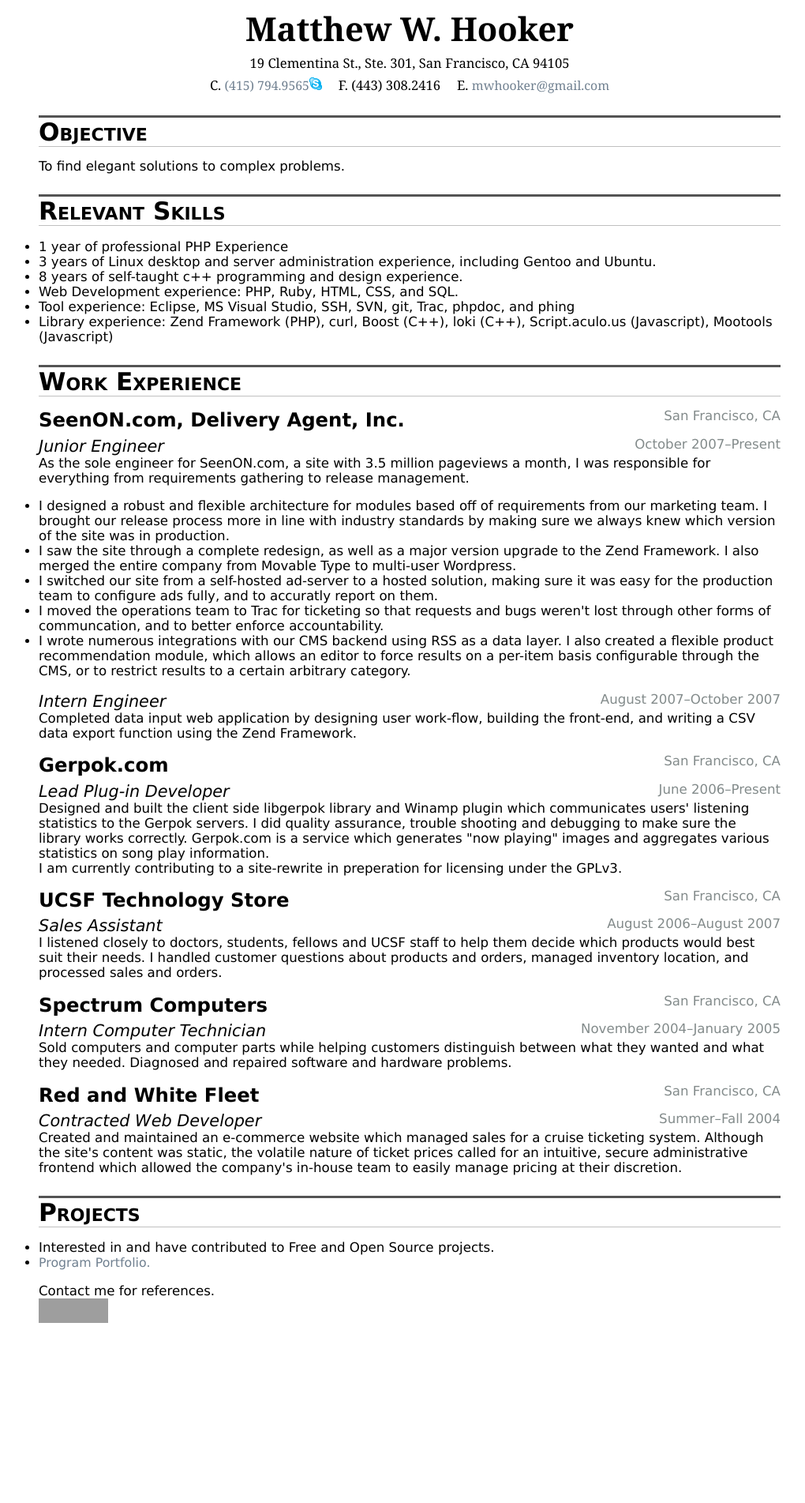
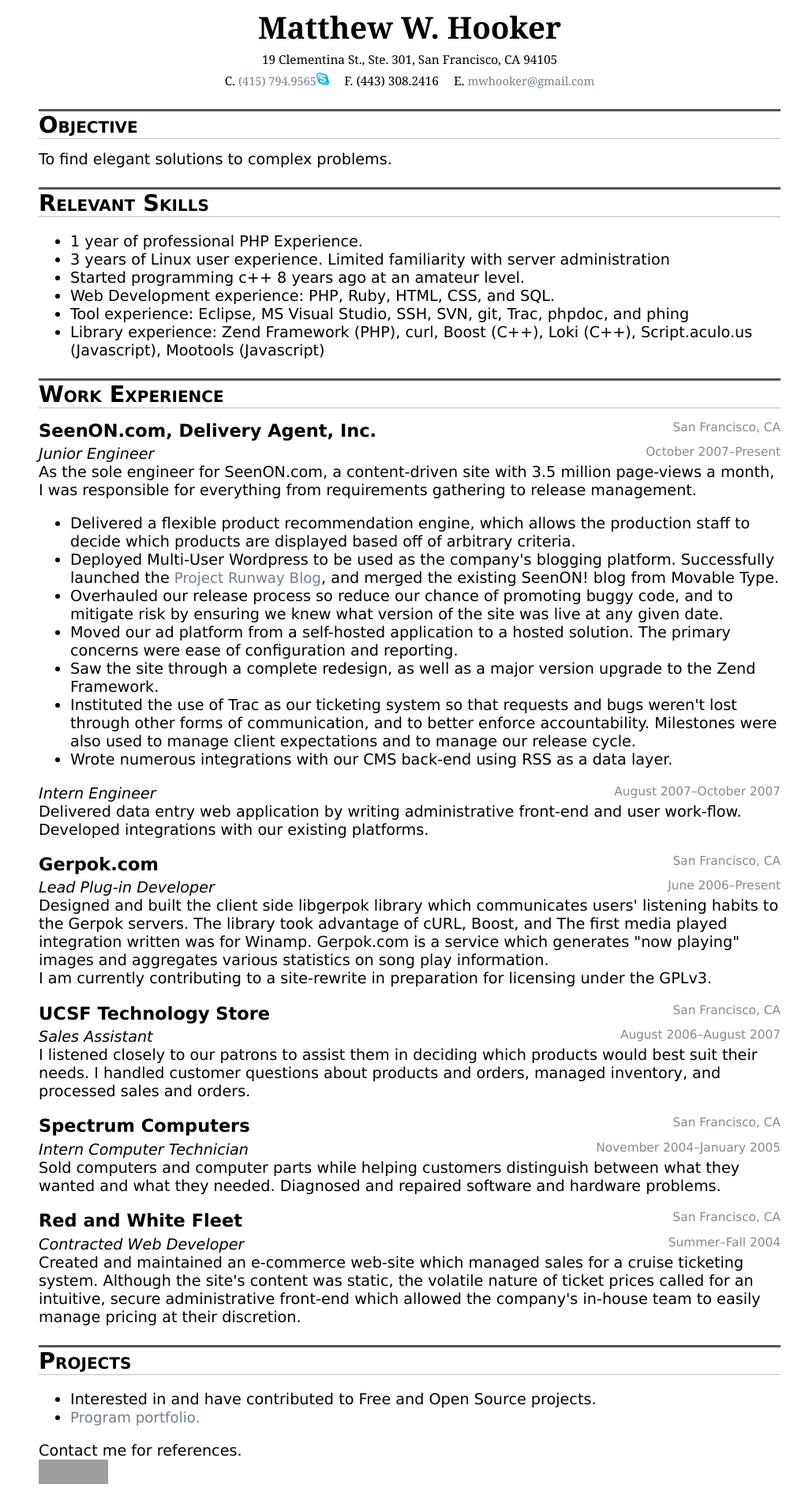
Before and after one commit to mwhooker/mwhooker.net, a PHP site: page /resume.html in a window 1280 px wide. Shown: the whole page at 79% size, without its empty margins (121-1141 px from the left). Before the commit the page ends 1675 px from the top, so only its background shows below. Run offline with PHP 8.4, Linux system fonts and the light colour scheme; some libraries are stand-ins or nearby versions; grey boxes are pictures that could not be loaded.

Commit message:
many style and content changes

```diff
--- a/resume.html
+++ b/resume.html
@@ -33,189 +33,185 @@ media="print" />
 <span id="contact">19 Clementina St., Ste. 301,
 San Francisco, CA 94105<br />
 
-<span style="margin: 0 0.5em 0 0.5em">C. <a href="skype:+14157949565?call" onclick="return skypeCheck();">
+<span class="title_info">C. <a href="skype:+14157949565?call" onclick="return skypeCheck();">
 (415) 794.9565</a><img class="noprint" src="img/SkypeBlue_16x16.png" /></span>
-<span style="margin: 0 0.5em 0 0.5em">F. (443) 308.2416</span>
-<span style="margin: 0 0.5em 0 0.5em">E. <a href="mailto:mwhooker@gmail.com">mwhooker@gmail.com</a></span>
+<span class="title_info">F. (443) 308.2416</span>
+<span class="title_info">E. <a href="mailto:mwhooker@gmail.com">mwhooker@gmail.com</a></span>
 </span>
 
 <br />
 </div>
 
+<div class="objective">
 <h2>Objective</h2>
+<div class="item">
+<p>To find elegant solutions to complex problems.</p>
+</div></div>
 
-<p class="section item small">To find elegant solutions to complex problems.</p>
+<div class="r_skills">
+<h2>Relevant Skills</h2>
+<div class="item">
+<ul>
+<li>1 year of professional PHP Experience.</li>
+<li>3 years of Linux user experience. Limited familiarity with server administration </li>
 
-<h2>Relevant Skills</h2>
-
-<ul class="small">
-<li>1 year of professional PHP Experience</li>
-<li>3 years of Linux desktop and server administration experience,
-including Gentoo and Ubuntu.</li>
-
-<li>8 years of self-taught c++ programming and design
-experience.</li>
+<li>Started programming c++ 8 years ago at an amateur level.</li>
 
 <li>Web Development experience: PHP, Ruby, HTML, CSS, and SQL.</li>
 
 <li>Tool experience: Eclipse, MS Visual Studio, SSH, SVN, git,
 Trac, phpdoc, and phing</li>
 
-<li>Library experience: Zend Framework (PHP), curl, Boost (C++), loki (C++), Script.aculo.us (Javascript), Mootools (Javascript)</li>
+<li>Library experience: Zend Framework (PHP), curl, Boost (C++), Loki (C++),
+Script.aculo.us (Javascript), Mootools (Javascript)</li>
 </ul>
+</div>
+</div>
 
 <div id="experience">
 <a name="w_exp"></a>
 <h2>Work Experience</h2>
 
-<div class="item jobitem">
+<div class="jobitem">
 <a name="da"></a>
 
-<div class="small location">San Francisco, CA</div>
+<div class="job_meta">San Francisco, CA</div>
 <h3>SeenON.com, Delivery Agent, Inc.</h3>
 
-<div class="role">
+<div class="roles">
 <div class="jobdetails">
-<span class="small when">October 2007–Present</span>
+<span class=" job_meta">October 2007–Present</span>
 <h4>Junior Engineer</h4>
 </div>
-<div class="roledesc small" id="roledesc-da">
+<div class="roledesc " id="roledesc-da">
 <p>
-As the sole engineer for SeenON.com, a site with 3.5 million pageviews a month,
-I was responsible for everything from
-requirements gathering to release management.
+As the sole engineer for SeenON.com, a content-driven site with 3.5 million page-views a month,
+I was responsible for everything from requirements gathering to release management.
 </p>
-<ul class="elegant">
-<li>
-I designed a robust and flexible architecture for modules based off of requirements from our marketing team.
-I brought our release process more in line with industry standards
-by making sure we always knew which version of the site was in production.
-</li>
-<li>
-I saw the site through a complete redesign, as well as a major version upgrade to the Zend Framework.
-I also merged the entire company from Movable Type to multi-user Wordpress.
-</li>
-<li>
-I switched our site from a self-hosted ad-server to a hosted solution,
-making sure it was easy for the production team to configure ads fully,
-and to accuratly report on them.
-</li>
-<li>
-I moved the operations team to Trac for ticketing so that requests and bugs weren't lost
-through other forms of communcation, and to better enforce accountability.
-</li>
-<li>
-I wrote numerous integrations with our CMS backend using RSS as a data layer.
-I also created a flexible product recommendation module, which allows an editor to
-force results on a per-item basis configurable through the CMS, or to restrict results
-to a certain arbitrary category.
-</li>
+<!-- <li>I designed a robust and flexible architecture for
+modules based off of requirements from our marketing team.</li> -->
+<ul>
+<li>Delivered a flexible product recommendation engine, which allows the production staff to
+decide which products are displayed based off of arbitrary criteria.</li>
+<li>Deployed Multi-User Wordpress to be used as the company's blogging platform. Successfully
+launched the <a href="http://projectrunway.blog.seenon.com">Project Runway Blog</a>,
+and merged the existing SeenON! blog from Movable Type.</li>
+<li>Overhauled our release process so reduce our chance of promoting buggy code, and to mitigate risk by
+ensuring we knew what version of the site was live at any given date.</li>
+<li>Moved our ad platform from a self-hosted application to a hosted solution. The primary
+concerns were ease of configuration and reporting.</li>
+<li>Saw the site through a complete redesign, as well as a major version upgrade to the Zend Framework.</li>
+<li>Instituted the use of Trac as our ticketing system so that requests and bugs weren't lost
+through other forms of communication, and to better enforce accountability. Milestones were also
+used to manage client expectations and to manage our release cycle.</li>
+<li>Wrote numerous integrations with our CMS back-end using RSS as a data layer.</li>
 </ul>
 </div>
 
-<div class="role">
 <div class="jobdetails">
-<span class="small when">August 2007–October 2007 </span>
+<span class=" job_meta">August 2007–October 2007 </span>
 <h4>Intern Engineer</h4>
 
 </div>
-<p class="roledesc small" id="roledesc-da-intern">
-Completed data input web application by designing user work-flow,
-building the front-end, and writing a CSV data export function using the Zend Framework.
-</p>
-</div>
+<p class="roledesc " id="roledesc-da-intern">
+Delivered data entry web application by writing administrative front-end and user work-flow.
+Developed integrations with our existing platforms.</p>
 </div>
 </div>
 
-<div class="item jobitem">
+<div class="jobitem">
 <a name="gerpok"></a>
-<span class="small location">San Francisco, CA</span>
+ <span class=" job_meta">San Francisco, CA</span>
 <h3>Gerpok.com</h3>
 
-<div class="role">
+<div class="roles">
 <div class="jobdetails">
-<span class="small when">June 2006–Present</span>
+<span class=" job_meta">June 2006–Present</span>
 <h4>Lead Plug-in Developer</h4>
 </div>
 
-<p class="roledesc small" id="roledesc-gerpok">
-Designed and built the client side libgerpok
-library and Winamp plugin which communicates users' listening
-statistics to the Gerpok servers. I did quality assurance, trouble
-shooting and debugging to make sure the library works correctly.
+<p class="roledesc " id="roledesc-gerpok">
+Designed and built the client side libgerpok library which communicates users' listening
+habits to the Gerpok servers. The library took advantage of cURL, Boost, and
+The first media played integration written was for Winamp.
 Gerpok.com is a service which generates "now playing" images and
 aggregates various statistics on song play information.<br />
-I am currently contributing to a site-rewrite in preperation for
+I am currently contributing to a site-rewrite in preparation for
 licensing under the GPLv3.</p>
 </div>
 </div>
 
 
-<div class="item jobitem">
+<div class="jobitem">
 <a name="techstore"></a>
-<span class="small location">San Francisco, CA</span>
+<span class=" job_meta">San Francisco, CA</span>
 <h3>UCSF Technology Store</h3>
 
-<div class="role">
+<div class="roles">
 <div class="jobdetails">
-<span class="small when">August 2006–August 2007</span>
+<span class=" job_meta">August 2006–August 2007</span>
 <h4>Sales Assistant</h4>
 </div>
 
-<p class="roledesc small" id="roledesc-ucsf">
-I listened closely to doctors, students, fellows and UCSF staff to help them decide which products would best suit their needs.
+<p class="roledesc " id="roledesc-ucsf">
+I listened closely to our patrons to assist them in deciding which products would best suit their needs.
 I handled customer questions about products and orders, managed
-inventory location, and processed sales and orders.</p>
+inventory, and processed sales and orders.</p>
 </div>
 </div>
 
 
-<div class="item jobitem">
+<div class="jobitem">
 <a name="spectrum"></a>
-<span class="small location">San Francisco, CA</span>
+<span class=" job_meta">San Francisco, CA</span>
 <h3>Spectrum Computers</h3>
 
 <div class="jobdetails">
-<div class="role">
-<span class="small when">November 2004–January 2005</span>
+<div class="roles">
+<span class=" job_meta">November 2004–January 2005</span>
 <h4>Intern Computer Technician</h4>
 </div>
 
-<p class="roledesc small" id="roledesc-spectrum">
-Sold computers and computer parts while helping customers distinguish between what they wanted and what they needed. Diagnosed and repaired software and hardware problems.</p>
+<p class="roledesc " id="roledesc-spectrum">
+Sold computers and computer parts while helping customers distinguish between
+what they wanted and what they needed.
+Diagnosed and repaired software and hardware problems.</p>
 </div>
 </div>
 
-<div class="item jobitem">
+<div class="jobitem">
 <a name="redwhite"></a>
-<span class="small location">San Francisco, CA</span>
+<span class=" job_meta">San Francisco, CA</span>
 <h3>Red and White Fleet</h3>
 
 <div class="jobdetails">
-<div class="role">
-<span class="small when">Summer–Fall 2004</span>
+<div class="roles">
+<span class=" job_meta">Summer–Fall 2004</span>
 <h4>Contracted Web Developer</h4>
 </div>
 
-<p class="roledesc small" id="roledesc-redwhite">
-Created and maintained an e-commerce website which
-managed sales for a cruise ticketing system. Although the site's content was static, the volatile nature of ticket prices called for an intuitive, secure administrative frontend which allowed the company's in-house team to easily manage pricing at their discretion.</p>
+<p class="roledesc " id="roledesc-redwhite">
+Created and maintained an e-commerce web-site which
+managed sales for a cruise ticketing system. Although the site's content was static,
+the volatile nature of ticket prices called for an intuitive,
+secure administrative front-end which allowed the company's in-house
+team to easily manage pricing at their discretion.</p>
 </div>
 </div>
 
 <!--
-<div class="item jobitem">
+<div class="jobitem">
 <a name="atman"></a>
-<span class="small location">San Francisco, CA</span>
+<span class=" job_meta">San Francisco, CA</span>
 <h3>ATMan PCs</h3>
 
 <div class="jobdetails">
-<div class="role">
-<span class="small when">October–December 2001</span>
+<div class="roles">
+<span class=" job_meta">October–December 2001</span>
 <h4>Intern Computer Technician</h4>
 </div>
 
-<p class="roledesc small" id="roledesc-atman">
+<p class="roledesc " id="roledesc-atman">
 At my first computer related job I learned the fundamentals of computer
 repair, cash register operation, and customer documentation.</p>
 </div>
@@ -226,14 +222,14 @@ repair, cash register operation, and customer documentation.</p>
 <span class="noprint">
 <h2>Projects</h2>
 
-<ul class="small">
+<ul class="">
 
 <li>Interested in and have contributed to Free and Open Source projects.</li>
 
-<li><a href="portfolio.html">Program Portfolio.</a></li>
+<li><a href="portfolio.html">Program portfolio.</a></li>
 </ul>
 
-<div class="small">Contact me for references.</div>
+<div class="">Contact me for references.</div>
 </span>
 <p class="noprint"><a href=
 "http://validator.w3.org/check?uri=referer"><img src=
--- a/styles/global.css
+++ b/styles/global.css
@@ -10,7 +10,7 @@
 body {
 	/*font-family: Georgia, "Times New Roman", Times, serif;*/
 	font-family: Verdana, Arial, Helvetica, sans-serif;
-	font-size: 1.3em;
+	font-size: 1.2em;
 	width: 940px;
 
 	margin-left:auto;
--- a/styles/resume.css
+++ b/styles/resume.css
@@ -1,6 +1,3 @@
-#contact {
-	font-size: .8em;
-}
 
 h1 {
 	font-size: 2em;
@@ -32,47 +29,50 @@ h4 {
 
 }
 
-.when {
-	color: #838B8B;
-	float:right;
-}
-
-.location {
-	color: #838B8B;
-	float:right;
-
-}
-
-.jobdetails {
-	margin: 0px 0px 0px 0px;
-
+p {
+	margin-top: 0em;
 }
 
 img {
 	border: none;
 }
 
-.role {
+#contact {
+	font-size: .8em;
+}
+
+
+span.title_info {
+	margin: 0 0.5em 0 0.5em;
+}
+
+ul.item, ul.jobitem {
+	padding: 0;
+}
+s
+.item, .jobitem {
+	margin: 0px 0px 0px 0px;
+}
+
+.job_meta {
+	color: #838B8B;
+	float:right;
+	font-size: .8em;
+}
+
+.jobdetails {
+
 
 }
 
-p {
-	margin-top: 0em;
+.roles {
+
 }
 
 .jobitem {
 
 }
 
-.item {
-	margin: 0px 0px 0px 0px;
-}
-
-
-ul {
-
- padding: 0;
-}
-ul li {
+.objective {
 
 }
```
